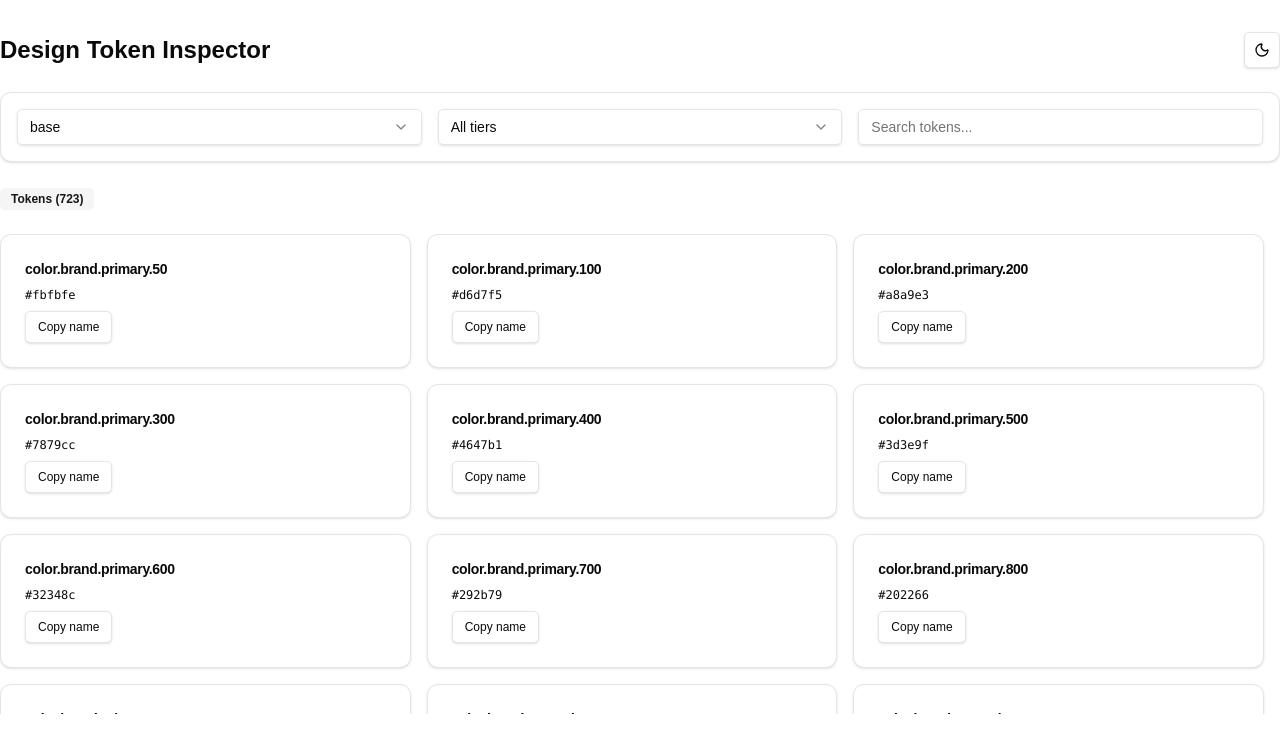
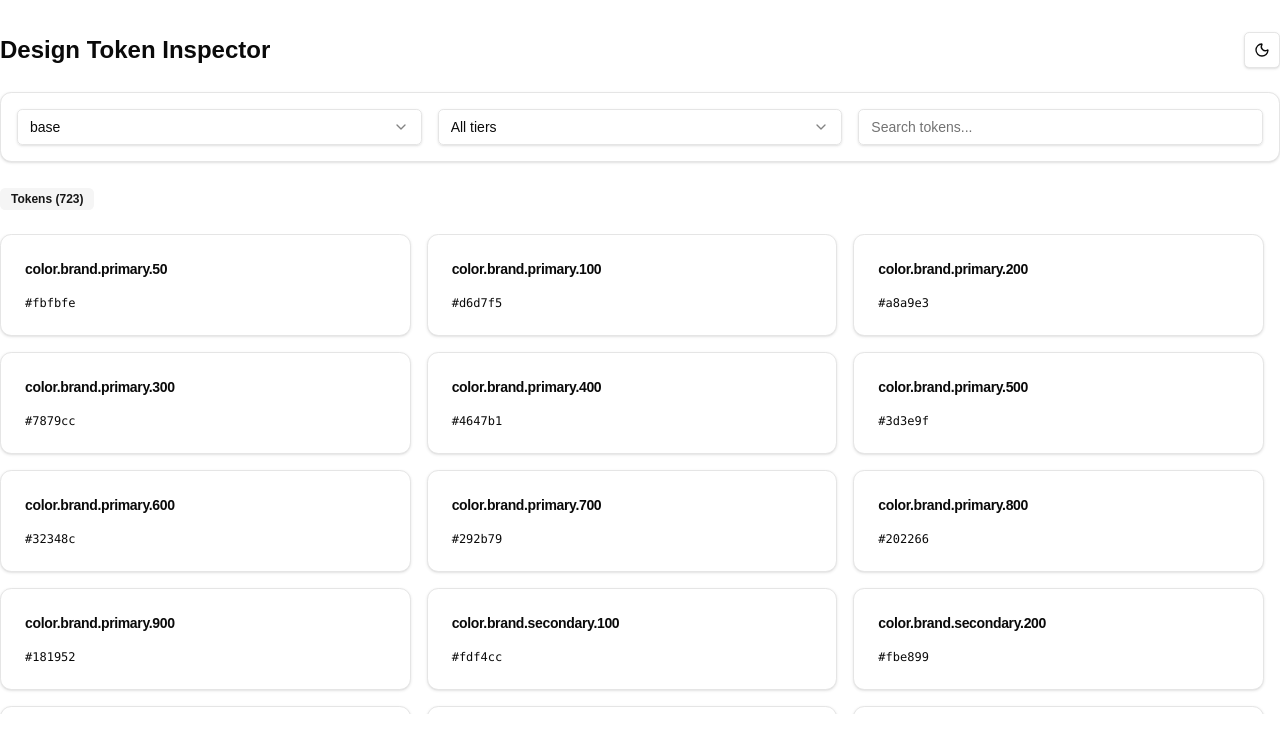
Before and after one commit to jonasmpind/ti-shadcn, a React (Vite) app: page / in a window 1280 px wide. Shown: the top 752 px of the page. Built offline with nearby package versions, Linux system fonts and the light colour scheme.

Commit message:
moved and restyles the copy button

```diff
--- a/src/components/token-card.tsx
+++ b/src/components/token-card.tsx
@@ -1,5 +1,6 @@
 import { Button } from "@/components/ui/button"
 import { Card, CardContent, CardHeader, CardTitle } from "@/components/ui/card"
+import { Copy } from "lucide-react"
 
 interface TokenCardProps {
   name: string
@@ -11,9 +12,21 @@ export function TokenCard({ name, value, chain }: TokenCardProps) {
   return (
     <Card>
       <CardHeader className="pb-2">
-        <CardTitle className="text-sm break-all">
-          {name}
-        </CardTitle>
+        <div className="group inline-flex max-w-full items-start gap-1">
+          <CardTitle className="text-sm break-all">
+            {name}
+          </CardTitle>
+          <Button
+            size="icon"
+            variant="ghost"
+            className="h-7 w-7 shrink-0 opacity-0 transition-opacity group-hover:opacity-100 hover:opacity-100 focus-visible:opacity-100"
+            onClick={() => navigator.clipboard.writeText(name)}
+            aria-label="Copy token name"
+            title="Copy token name"
+          >
+            <Copy />
+          </Button>
+        </div>
       </CardHeader>
       <CardContent className="space-y-2 text-xs">
         {chain.map((alias: string, i: number) => (
@@ -24,13 +37,6 @@ export function TokenCard({ name, value, chain }: TokenCardProps) {
         <div className="font-mono break-all">
           {String(value)}
         </div>
-        <Button
-          size="sm"
-          variant="outline"
-          onClick={() => navigator.clipboard.writeText(name)}
-        >
-          Copy name
-        </Button>
       </CardContent>
     </Card>
   )
```
